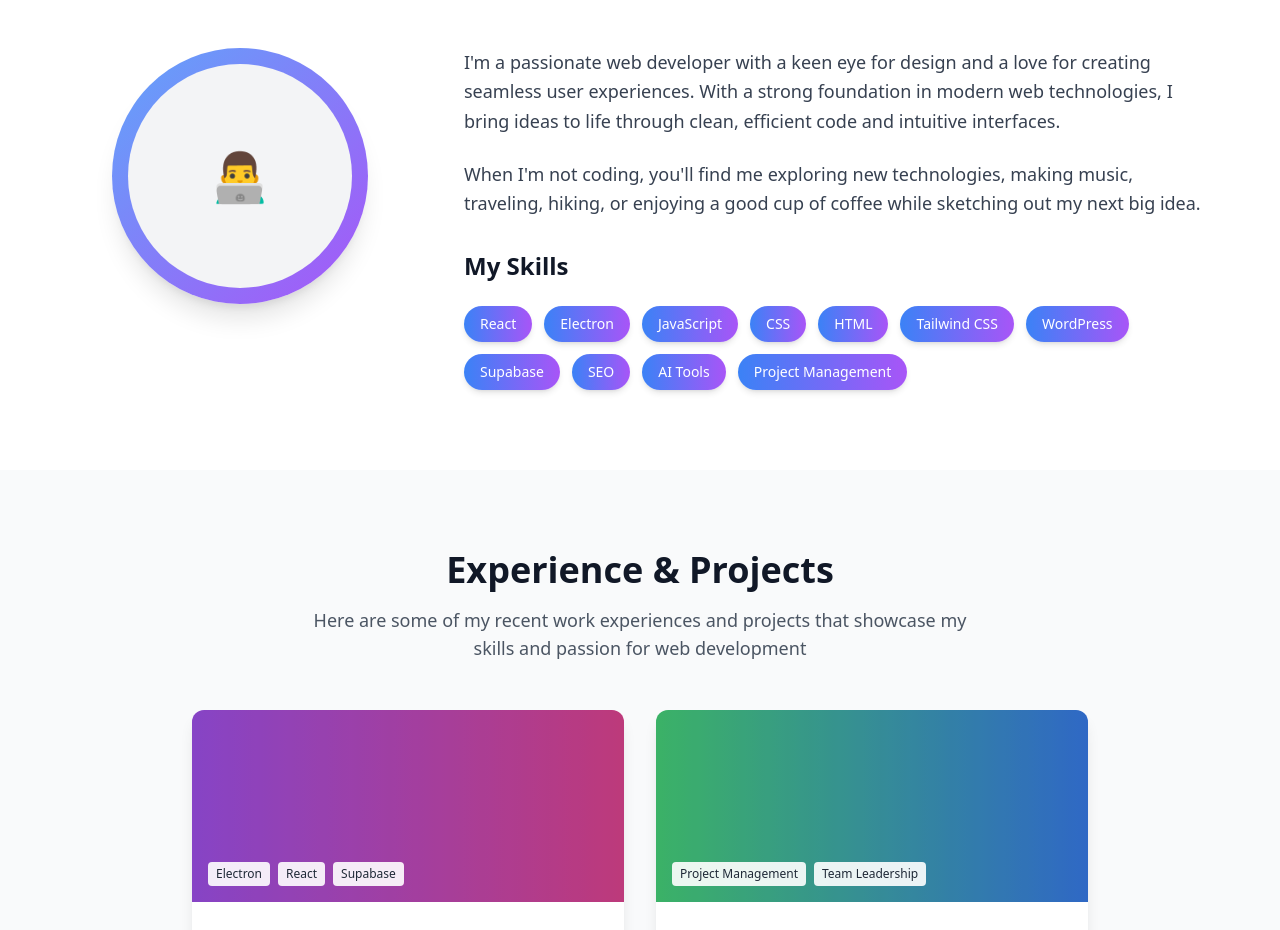
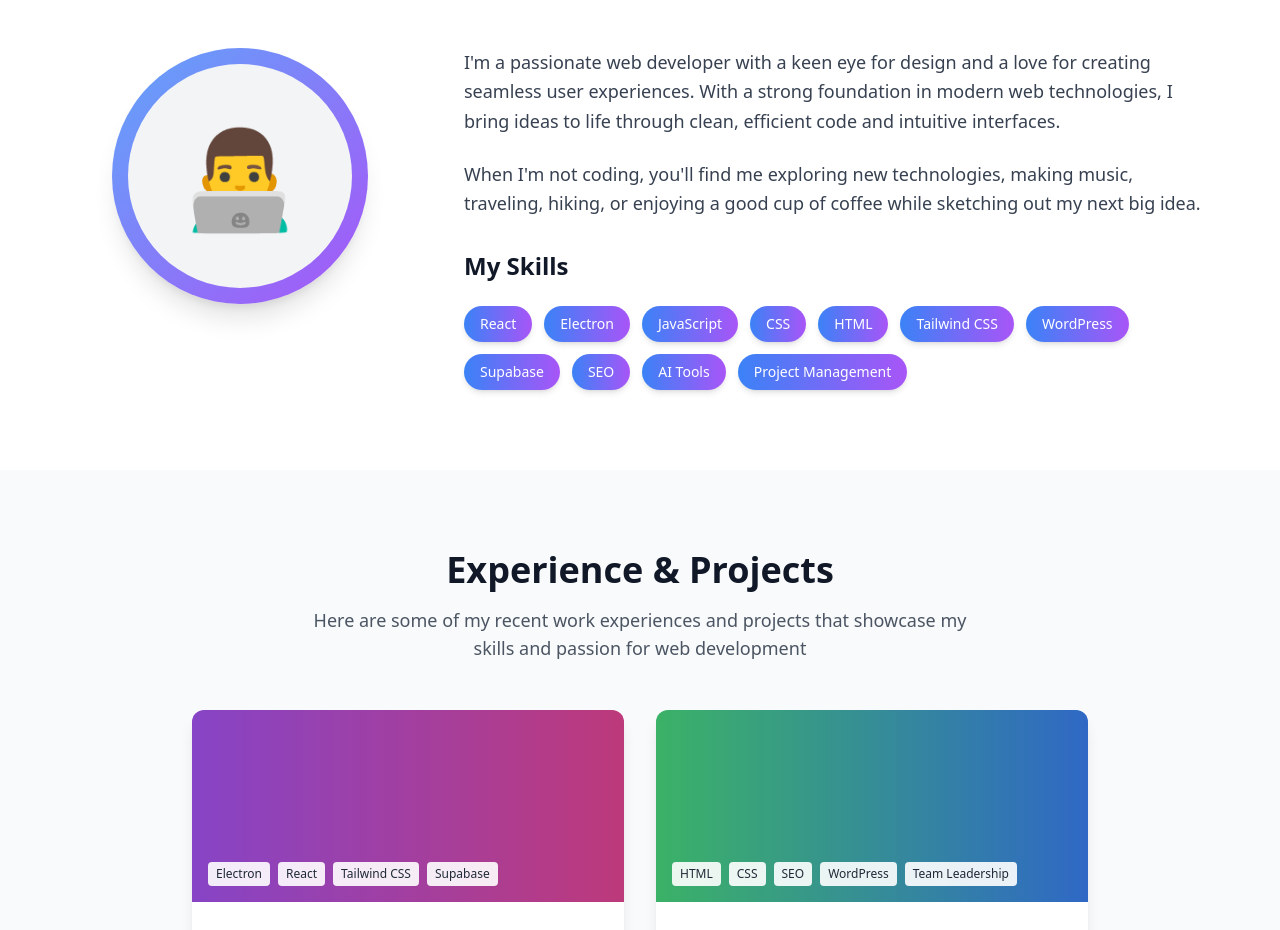
Before and after one commit to seantcoleman/portfolio, a React (Vite) app: page / in a window 1280 px wide. Shown: the part 920-1850 px from the top of the page. Built offline with nearby package versions, Linux system fonts and the light colour scheme.

Commit message:
skills and avatar update

```diff
--- a/src/App.jsx
+++ b/src/App.jsx
@@ -100,7 +100,7 @@ function AboutSection() {
             <div className="lg:col-span-1 flex justify-center">
               <div className="w-64 h-64 bg-gradient-to-br from-blue-400 to-purple-500 rounded-full flex items-center justify-center shadow-xl">
                 <div className="w-56 h-56 bg-gray-100 dark:bg-gray-700 rounded-full flex items-center justify-center">
-                  <div className="text-5xl">👨‍💻</div>
+                  <div className="text-8xl">👨‍💻</div>
                 </div>
               </div>
             </div>
@@ -152,7 +152,7 @@ function ProjectsSection() {
       title: "TuneTasker",
       description:
         "A comprehensive desktop task management and productivity platform with music integration for enhanced focus",
-      tech: ["Electron", "React", "Supabase"],
+      tech: ["Electron", "React", "Tailwind CSS", "Supabase"],
       color: "from-purple-500 to-pink-500",
       github: "https://github.com/seantcoleman/tunetasker",
       live: "https://tunetasker.com",
@@ -161,7 +161,7 @@ function ProjectsSection() {
       title: "Web Production Manager",
       description:
         "Currently managing digital production workflows, coordinating cross-functional teams, and ensuring high-quality deliverables across web projects",
-      tech: ["Project Management", "Team Leadership"],
+      tech: ["HTML", "CSS", "SEO", "WordPress", "Team Leadership"],
       color: "from-green-400 to-blue-500",
       github: null,
     },
@@ -178,7 +178,7 @@ function ProjectsSection() {
       title: "Chester Creek Trail",
       description:
         "A WordPress website for the Chester Creek Trail community featuring trail information, events, and resources",
-      tech: ["WordPress", "PHP", "CSS"],
+      tech: ["WordPress", "CSS"],
       color: "from-green-500 to-emerald-500",
       live: "https://chestercreektrail.org",
     },
```
